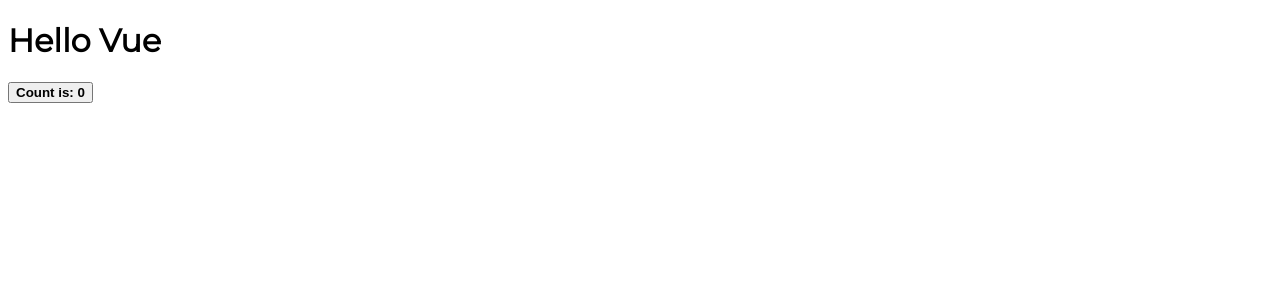
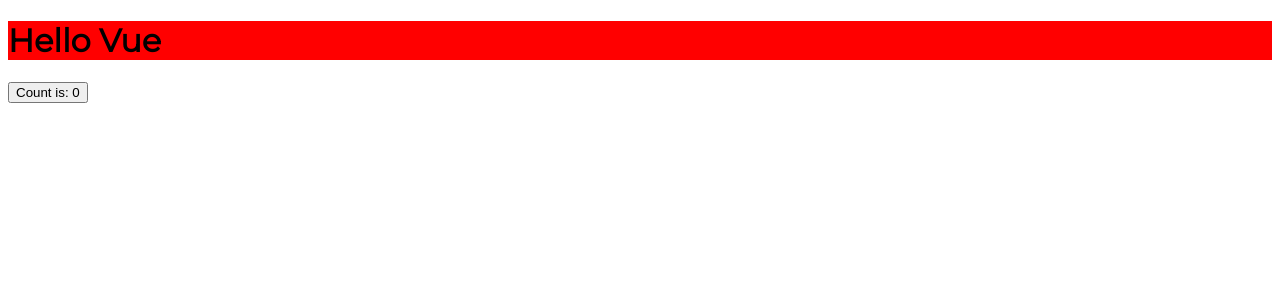
Before and after one commit to ilyakoloskov/pekof, a Vue app: page / in a window 1280 px wide. Shown: the top 300 px of the page. Built offline with nearby package versions, Linux system fonts and the light colour scheme.

Commit message:
Error in SFC (sass/scss)

```diff
--- a/package.json
+++ b/package.json
@@ -30,6 +30,7 @@
     "imagemin-optipng": "^8.0.0",
     "imagemin-svgo": "^10.0.1",
     "mini-css-extract-plugin": "^2.7.5",
+    "node-sass": "^8.0.0",
     "postcss-loader": "^7.3.0",
     "postcss-preset-env": "^8.3.2",
     "sass": "^1.62.1",
@@ -37,6 +38,7 @@
     "style-loader": "^3.3.2",
     "svgo": "^3.0.2",
     "vue-loader": "^17.1.1",
+    "vue-style-loader": "^1.0.0",
     "vue-template-compiler": "^2.7.14",
     "webpack": "^5.82.1",
     "webpack-cli": "^5.1.1",
--- a/src/components/App.vue
+++ b/src/components/App.vue
@@ -1,5 +1,5 @@
 <template>
-  <h1>{{ message }}</h1>
+  <h1 class="red">{{ message }}</h1>
   <button @click="count++">Count is: {{ count }}</button>
 </template>
 
@@ -14,8 +14,7 @@
 }
 </script>
 
-<style scoped>
-button {
-  font-weight: bold;
-}
+<style lang="sass">
+h1
+  background-color: red
 </style>
--- a/webpack.config.js
+++ b/webpack.config.js
@@ -51,7 +51,23 @@
         // postcss-preset-env - плагин для PostCSS, который конвертирует современный CSS в код, понятный большинству браузеров, включением необходимых полифилов.
         // css-loader загрузчик CSS-файлов
         // style-loader загрузчик стилей в DOM
-        use: [MiniCssExtractPlugin.loader, 'css-loader', 'postcss-loader', 'sass-loader'],
+        use: [
+          'vue-style-loader',
+          MiniCssExtractPlugin.loader,
+          'css-loader',
+          'postcss-loader',
+          'sass-loader',
+          // {
+          //   loader: 'sass-loader',
+          //   options: {
+          //     indentedSyntax: true,
+          //     // sass-loader >= 8
+          //     sassOptions: {
+          //       indentedSyntax: true,
+          //     },
+          //   },
+          // },
+        ],
         generator: {
           filename: path.join('assets/', '[name].[contenthash][ext]'),
         },
```
Also changed, not shown: 2 other files (tests, documents, lock files or other folders).
